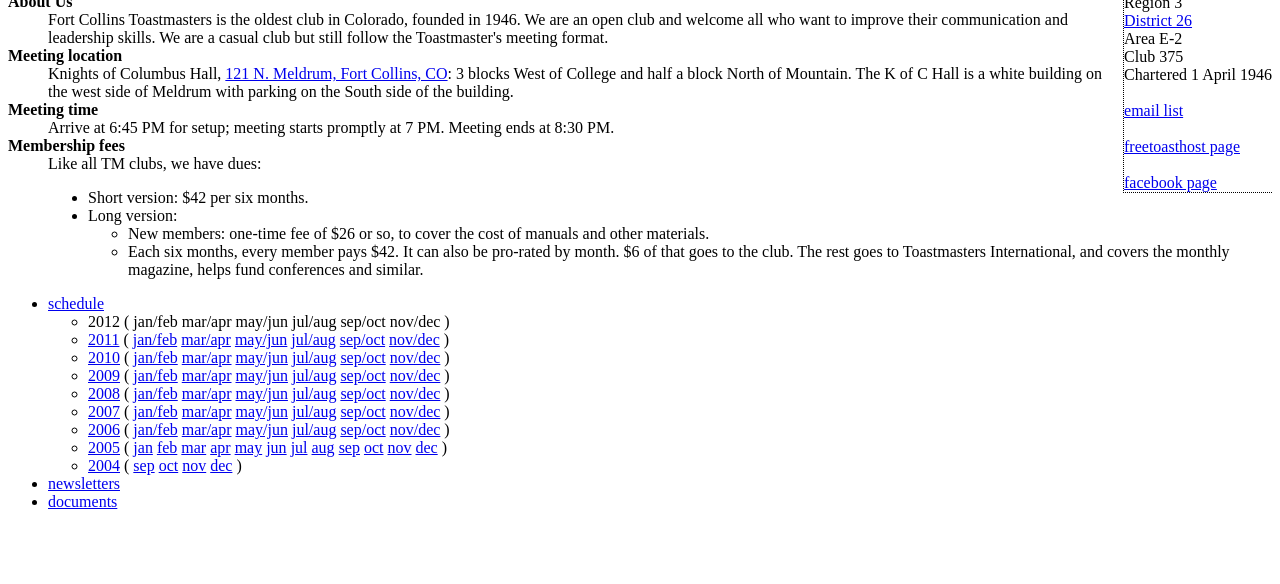
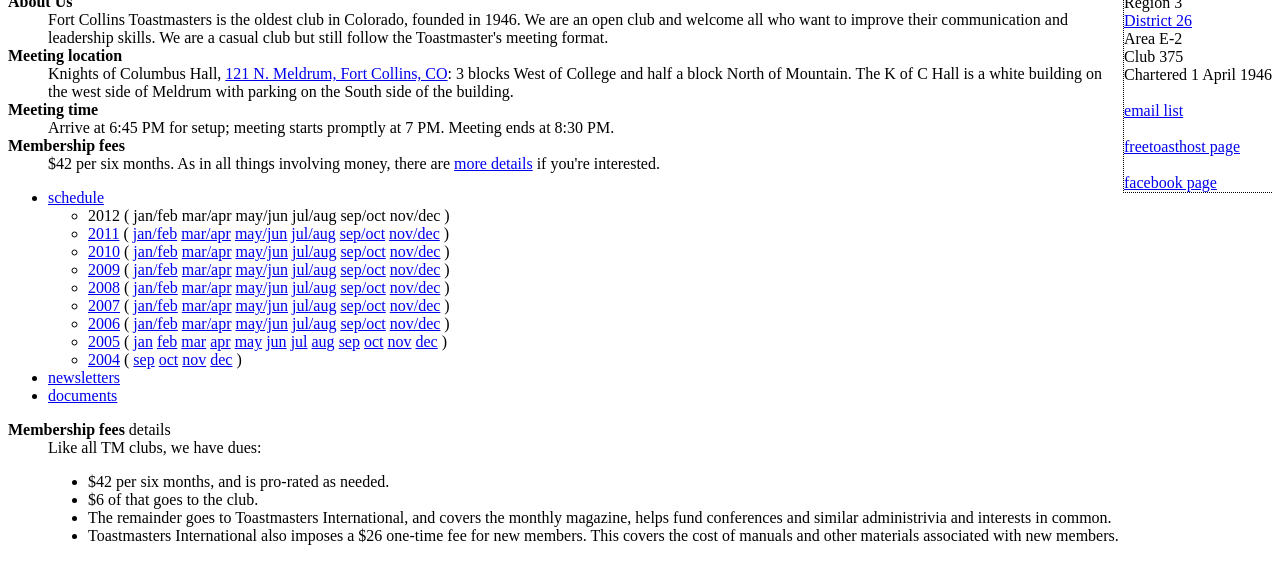
Before and after one commit to bugi/tm375.org, a plain HTML site: page websites/375/index.html in a window 1280 px wide. Shown: the part 110-694 px from the top of the page. Drawn offline with Linux system fonts and the light colour scheme.

Commit message:
make the money details less imposing

```diff
--- a/websites/375/index.html
+++ b/websites/375/index.html
@@ -68,24 +68,7 @@
 
 <dt><b>Membership fees</b></dt>
 	<dd>
-	Like all TM clubs, we have dues:
-
-	<ul>
-		<li>Short version:  $42 per six months.</li>
-
-		<li>Long version:</li>
-		<ul>
-		<li>
-		New members: one-time fee of $26 or so, to cover the cost of manuals and other materials.
-		</li>
-		<li>
-		Each six months, every member pays $42.  It can also be pro-rated by month.  $6 of that
-		goes to the club.  The rest goes to Toastmasters International, and covers the monthly
-		magazine, helps fund conferences and similar.
-		</li>
-		</ul>
-	</ul>
-
+	$42 per six months.  As in all things involving money, there are <a href="#fees_details">more details</a> if you're interested.
 	</dd>
 
 </dl>
@@ -199,5 +182,24 @@
 	<li><a href="documents/">documents</a></li>
 </ul>
 
+<a name="fees_details"></a>
+<dl compact>
+<dt><b>Membership fees</b> details</dt>
+	<dd>
+	Like all TM clubs, we have dues:
+
+	<ul>
+		<li>$42 per six months, and is pro-rated as needed.</li>
+		<li>$6 of that goes to the club.</li>
+		<li>The remainder goes to Toastmasters International, and
+		covers the monthly magazine, helps fund conferences and
+		similar administrivia and interests in common.</li>
+		<li>Toastmasters International also imposes a $26 one-time fee for new members.  This covers the cost of manuals and other materials associated with new members.</li>
+
+	</ul>
+	</dd>
+
+</dl>
+
 </body>
 </html>
```
